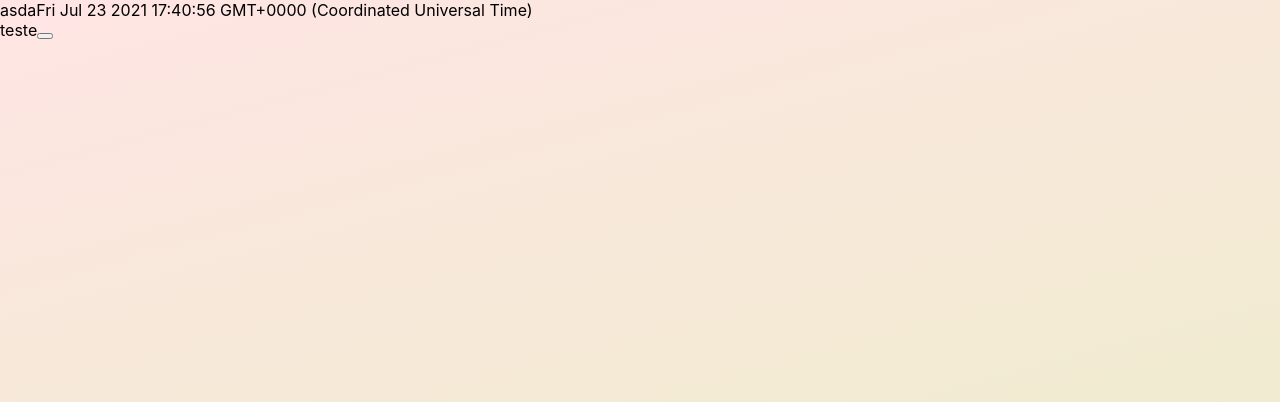
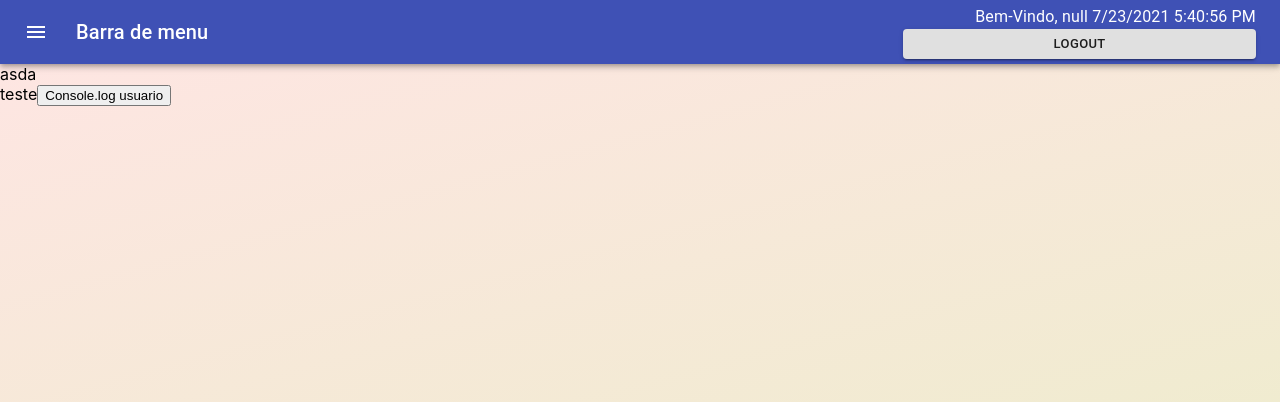
Before and after one commit to YagoFrossard/AltaPerformance, a React (Create React App) app in the folder client/: page /dashboard in a window 1280 px wide. Shown: the top 402 px of the page. Built offline with nearby package versions, Linux system fonts and the light colour scheme.

Commit message:
Página de Dashboard V1.1

```diff
--- a/client/src/pages/Dashboard/Dashboard.js
+++ b/client/src/pages/Dashboard/Dashboard.js
@@ -1,8 +1,25 @@
 import React, { useEffect, useState } from 'react';
 import axios from 'axios';
+import {AppBar, Toolbar, IconButton, Typography, Button } from '@material-ui/core';
+import MenuIcon from '@material-ui/icons/Menu';
+import { makeStyles } from '@material-ui/core/styles';
+
+const useStyles = makeStyles((theme) => ({
+    root: {
+        flexGrow: 1,
+    },
+    menuButton: {
+        marginRight: theme.spacing(2),
+    },
+    title: {
+        flexGrow: 1,
+    },
+}));
 
 export default function Dashboard() {
-    const [hora, setHora] = useState(Date().toLocaleString());
+    const [hora, setHora] = useState(Date());
+    const [loggedUser, setUser] = useState(null);
+    const classes = useStyles();
 
     const getUser = (e) => {
         e.preventDefault();
@@ -12,28 +29,53 @@ export default function Dashboard() {
                 'Content-Type': 'application/json'
             }, withCredentials: true
         })
-            .then(res => console.log(res.data))
+            .then(res => {console.log(res.data)})
             .catch(err => console.log(err));
     }
 
     useEffect(() => {
+        axios.get('http://localhost:5000/', {
+            headers: {
+                'Content-Type': 'application/json'
+            }, withCredentials: true
+        })
+            .then(res => setUser(res.data))
+            .catch(err => console.log(err));
+    }, [])
+
+    useEffect(() => {
         let interval = null;
         interval = setInterval(() => {
-            setHora(Date().toLocaleString())
+            setHora(Date())
         }, 1000);
         return () => clearInterval(interval);
-        /*setAttr(() => {
-            return <div>Hora : ${attr}</div>
-        })*/
     }, [setHora]);
+
 
     return (
         <div>
+            <AppBar position={"static"} className={classes.root}>
+                <Toolbar>
+                    <IconButton className={classes.menuButton} edge="start" color="inherit" aria-label="menu">
+                        <MenuIcon />
+                    </IconButton>
+                    <Typography variant={"h6"} className={classes.title}>
+                        Barra de menu
+                    </Typography>
+                    <Typography align={"right"}>
+                        {"Bem-Vindo, " + loggedUser + " "}
+                        {new Date(hora).toLocaleDateString() + " " + new Date(hora).toLocaleTimeString()}
+                        <Button type="submit"
+                                fullWidth
+                                size="small"
+                                variant="contained" >Logout</Button>
+                    </Typography>
+                </Toolbar>
+            </AppBar>
             asda
-            {hora}
             <br />
             teste
-            <button onClick={getUser}></button>
+            <button onClick={getUser}>Console.log usuario</button>
         </div>
     );
 }
```
